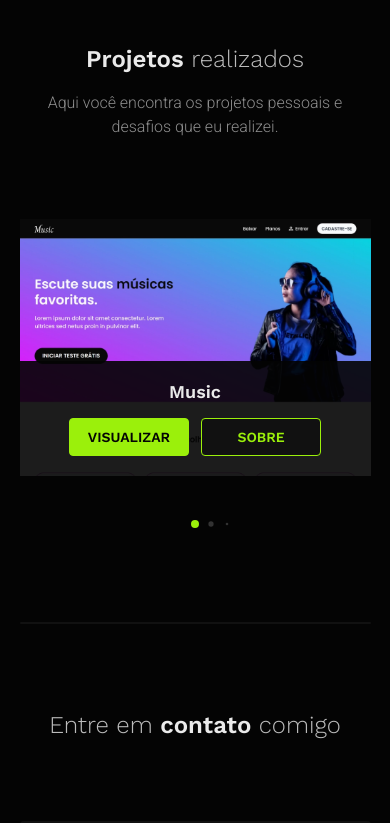
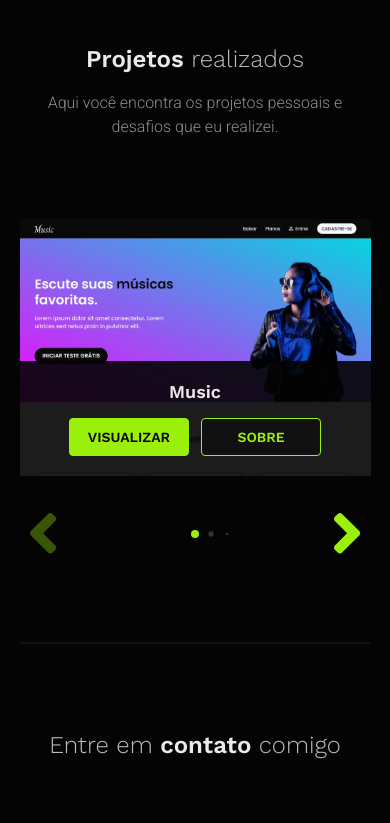
Before and after one commit to ThiagoSantosBatista/Portfolio, a React (Vite) app: page / in a window 390 px wide. Shown: the part 4496-5319 px from the top of the page. Built offline with nearby package versions, Linux system fonts and the light colour scheme.

Commit message:
fix: correção slider bug

```diff
--- a/src/components/Main/ProjetosSection/Card/styles.ts
+++ b/src/components/Main/ProjetosSection/Card/styles.ts
@@ -4,10 +4,6 @@ export const Card = styled.div`
   position: relative;
   max-width: 49.2rem;
   width: 100%;
-
-  img {
-    cursor: grab;
-  }
 
   @media screen and (max-width: 550px) {
     img {
--- a/src/components/Main/ProjetosSection/index.tsx
+++ b/src/components/Main/ProjetosSection/index.tsx
@@ -9,6 +9,7 @@ import * as S from "./styles";
 const setting: SwiperProps = {
   spaceBetween: 24,
   navigation: true,
+  allowTouchMove: false,
   pagination: {
     clickable: true,
     dynamicBullets: true,
@@ -28,7 +29,7 @@ interface ProjetosSectionProps {
   modal: (modalData: ModalProps) => void;
 }
 
-const ProjetosSection = ({modal}: ProjetosSectionProps) => {
+const ProjetosSection = ({ modal }: ProjetosSectionProps) => {
   return (
     <S.Section id="projetos">
       <header>
@@ -41,8 +42,17 @@ const ProjetosSection = ({modal}: ProjetosSectionProps) => {
       </header>
       <Slider settings={setting}>
         {projects.map(({ key, name, img, webp, link, desc, repo, techs }) => (
-          <SwiperSlide key={key}>
-            <Card modal={modal} name={name} img={img} webp={webp} link={link} desc={desc} repo={repo} techs={techs}/>
+          <SwiperSlide key={key} >
+            <Card
+              modal={modal}
+              name={name}
+              img={img}
+              webp={webp}
+              link={link}
+              desc={desc}
+              repo={repo}
+              techs={techs}
+            />
           </SwiperSlide>
         ))}
       </Slider>
--- a/src/components/Modal/index.tsx
+++ b/src/components/Modal/index.tsx
@@ -17,7 +17,9 @@ const Modal = ({ modal, name, desc, repo, techs }: ModalFunProps) => {
         <a href={repo} target="_blank">
           Repositório
         </a>
-        <button onClick={() => modal(null)}>
+        <button
+          onClick={() => modal(null)}
+        >
           <CloseModal />
         </button>
       </S.ModalDiv>
--- a/src/components/Slider/Slider.css
+++ b/src/components/Slider/Slider.css
@@ -1,6 +1,6 @@
 .swiper {
   width: 100%;
-  padding: 0 6rem;
+  padding: 0 6rem 6rem;
   max-width: 112.8rem;
 }
 
@@ -53,10 +53,6 @@
   background-color: #9bf00b;
 }
 
-.swiper-pagination {
-  display: none;
-}
-
 @media screen and (max-width: 1000px) {
   .swiper-slide-active {
     margin-right: 104.5rem !important;
@@ -69,15 +65,16 @@
 }
 
 @media screen and (max-width: 550px) {
+  .swiper {
+    width: 100%;
+    padding: 0 0 8rem;
+  }
+  .swiper-pagination {
+    bottom: 1.8rem !important;
+  }
   .swiper-button-prev,
   .swiper-button-next {
-    display: none;
-  }
-  .swiper {
-    width: 100%;
-    padding: 0 0 6rem;
-  }
-  .swiper-pagination {
-    display: block;
+    top: initial !important;
+    bottom: 0 !important;
   }
 }
--- a/src/components/Slider/Slider.tsx
+++ b/src/components/Slider/Slider.tsx
@@ -13,12 +13,9 @@ interface SliderProps {
 
 const Slider = ({ settings, children }: SliderProps) => {
   return (
-      <Swiper
-        modules={[Navigation, Pagination, A11y]}
-        {...settings}
-      >
-        {children}
-      </Swiper>
+    <Swiper modules={[Navigation, Pagination]} {...settings}>
+      {children}
+    </Swiper>
   );
 };
 
```
